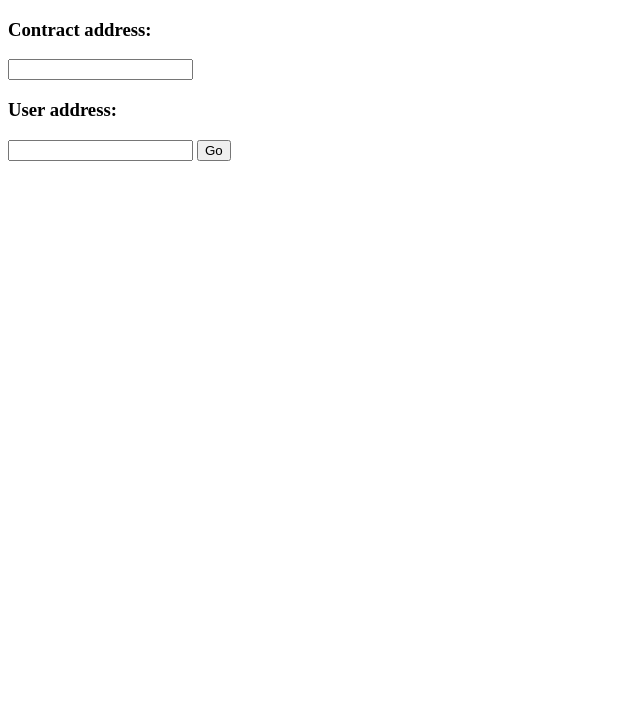
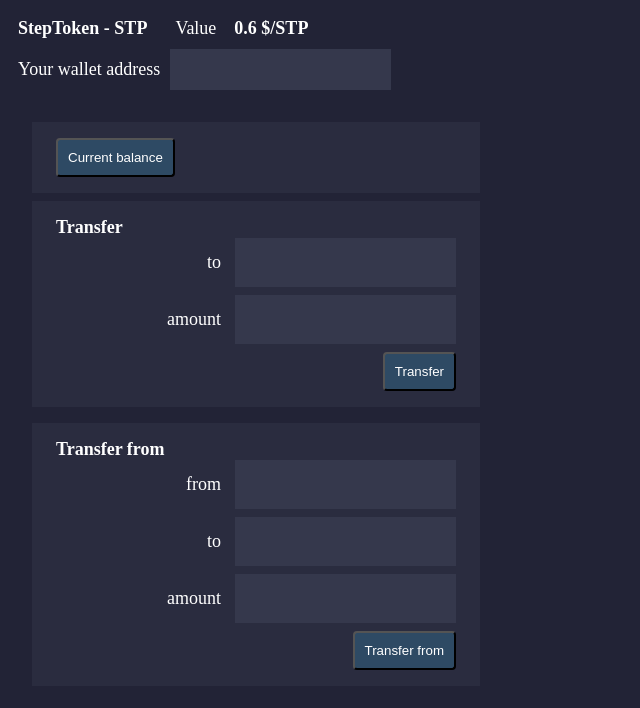
Before and after one commit to Supercaly/esame-sistemi-distribuiti, a website: page dapp/index.html in a window 1280 px wide. Shown: the whole page, without its empty margins (0-640 px from the left). Drawn offline with Linux system fonts and the light colour scheme.

Commit message:
Add more structure to the dapp

```diff
--- a/dapp/index.html
+++ b/dapp/index.html
@@ -2,21 +2,66 @@
 <html>
 
 <head>
-	<title>Test</title>
+	<title>MoneyGrabber</title>
+	<link rel="stylesheet" href="style.css">
 	<script type="text/javascript" src="https://cdn.jsdelivr.net/npm/web3@1.2.6/dist/web3.min.js"></script>
-	<script type="text/javascript" src="index.js"></script>
+
 </head>
 
 <body>
-	<div>
-		<h3>Contract address:</h3>
-		<input id="contract-addr-input">
-		<h3>User address:</h3>
-		<input id="user-addr-input">
-		<button id="execute-btn">Go</button>
+	<!-- Token info -->
+	<div id="token-info-div" class="flex">
+		<h4 id="token-name-txt" class="bold"></h4>
+		<h4 id="token-value-label">Value</h4>
+		<h4 id="token-value-txt" class="bold"></h4>
 	</div>
-	<label id="label"></label>
-
+	<!-- User wallet address -->
+	<div class="address-input-div">
+		<h4>Your wallet address</h4>
+		<input id="user-address-input">
+	</div>
+	<!-- Main interface -->
+	<div class="actions-div">
+		<div class="action-div">
+			<button id="current-balance-btn" class="action-btn">Current balance</button>
+			<h4 id="current-balance-txt" class="action-content-input-label"></h4>
+		</div>
+		<div class="vspacer"></div>
+		<div class="action-multiline-div">
+			<h4 class="action-title">Transfer</h4>
+			<div class="action-content-div">
+				<div class="action-content-input-div">
+					<h4 class="action-content-input-label">to</h4>
+					<input id="transfer-to-input">
+				</div>
+				<div class="action-content-input-div">
+					<h4 class="action-content-input-label">amount</h4>
+					<input id="transfer-amount-input">
+				</div>
+				<button id="transfer-btn" class="action-btn">Transfer</button>
+			</div>
+		</div>
+		<div class="vspacer"></div>
+		<div class="action-multiline-div">
+			<h4 class="action-title">Transfer from</h4>
+			<div class="action-content-div">
+				<div class="action-content-input-div">
+					<h4 class="action-content-input-label">from</h4>
+					<input id="transfer-from-from-input">
+				</div>
+				<div class="action-content-input-div">
+					<h4 class="action-content-input-label">to</h4>
+					<input id="transfer-from-to-input">
+				</div>
+				<div class="action-content-input-div">
+					<h4 class="action-content-input-label">amount</h4>
+					<input id="transfer-from-amount-input">
+				</div>
+				<button id="transfer-from-btn" class="action-btn">Transfer from</button>
+			</div>
+		</div>
+	</div>
+	<script type="text/javascript" src="index.js"></script>
 </body>
 
 </html>
--- a/dapp/index.js
+++ b/dapp/index.js
@@ -1,18 +1,40 @@
 window.onload = () => {
-    document.getElementById('execute-btn').onclick = () => {
-        const web3 = new Web3('http://localhost:8545');
-        //const addr = '0xc9F26f69e0771E697aAbE4E8Be5F097aDf76D783';
-        const contractAddr = document.getElementById('contract-addr-input').value;
-        const userAddr = document.getElementById('user-contract-addr-input').value;
+    // Set the contract info
+    document.getElementById('token-name-txt').innerHTML = "StepToken - STP";
+    document.getElementById('token-value-txt').innerHTML = "0.6 $/STP";
 
-        const contract = getContract(web3, contractAddr);
-        contract.methods.getInteger().call({ from: userAddr })
-            .then((result) => {
-                document.getElementById('label').innerHTML = result;
-            }).catch((err) => {
-                console.error(err);
-            });
-    }
+    // document.getElementById('execute-btn').onclick = () => {
+    //     const web3 = new Web3('http://localhost:8545');
+    //     //const addr = '0xc9F26f69e0771E697aAbE4E8Be5F097aDf76D783';
+    //     const contractAddr = document.getElementById('contract-addr-input').value;
+    //     const userAddr = document.getElementById('user-addr-input').value;
+
+    //     const contract = getContract(web3, contractAddr);
+    //     contract.methods.getInteger().call({ from: userAddr })
+    //         .then((result) => {
+    //             console.log(result);
+    //             //document.getElementById('label').innerHTML = result;
+    //         }).catch((err) => {
+    //             console.error(err);
+    //         });
+    // }
+};
+
+document.getElementById('current-balance-btn').onclick = () => {
+    document.getElementById('current-balance-txt').innerHTML = "123456 STP";
+};
+
+document.getElementById('transfer-btn').onclick = () => {
+    transferTo = document.getElementById('transfer-to-input').value;
+    transferAmount = document.getElementById('transfer-amount-input').value;
+    console.log(transferAmount+" "+transferTo);
+};
+
+document.getElementById('transfer-from-btn').onclick = () => {
+    transferFrom = document.getElementById('transfer-from-from-input').value;
+    transferTo = document.getElementById('transfer-from-to-input').value;
+    transferAmount = document.getElementById('transfer-from-amount-input').value;
+    console.log(transferAmount+" "+transferFrom+" "+transferTo);
 };
 
 getContract = (web3, address) => {
--- /dev/null
+++ b/dapp/style.css
@@ -0,0 +1,102 @@
+body {
+    background-color: #222336;
+}
+
+h4 {
+    font-size: 18px;
+    font-weight: 300;
+    margin: 10px;
+    color: white;
+}
+
+input {
+    background-color: #35384C;
+    border-color: transparent;
+    padding: 10px 20px;
+}
+
+.flex {
+    display: flex;
+}
+
+.bold {
+    font-weight: 600;
+}
+
+#token-name-txt {
+    margin-right: 18px;
+}
+
+#token-value-label {
+    margin-right: 8px;
+}
+
+.vspacer {
+    margin-bottom: 8px;
+}
+
+.address-input-div {
+    display: flex;
+}
+
+.actions-div {
+    margin-top: 32px;
+    margin-left: 24px;
+}
+
+.action-div {
+    display: flex;
+    width: 400px;
+    padding-top: 16px;
+    padding-bottom: 16px;
+    padding-left: 24px;
+    padding-right: 24px;
+    align-content: center;
+    flex-direction: row;
+    align-items: baseline;
+    justify-content: space-between;
+    background-color: #2A2C3F;
+}
+
+.action-content-div {
+    display: flex;
+    flex-direction: column;
+    align-items: flex-end;
+}
+
+.action-multiline-div {
+    display: flex;
+    flex-direction: column;
+    width: 400px;
+    padding-top: 16px;
+    padding-bottom: 16px;
+    padding-left: 24px;
+    padding-right: 24px;
+    margin-bottom: 16px;
+    background-color: #2A2C3F;
+}
+
+.action-content-input-div {
+    display: flex;
+    margin-bottom: 8px;
+}
+
+.action-content-input-label {
+    margin: 14px;
+    text-align: center;
+}
+
+.action-btn {
+    background-color: #2E4A64;
+    color: white;
+    padding: 10px;
+    border-radius: 4px;
+}
+
+.action-title {
+    font-weight: 600;
+    margin-top: 0px;
+    margin-bottom: 0px;
+    margin-left: 0px;
+    margin-right: 0px;
+}
```
Also changed, not shown: 1 other file.
